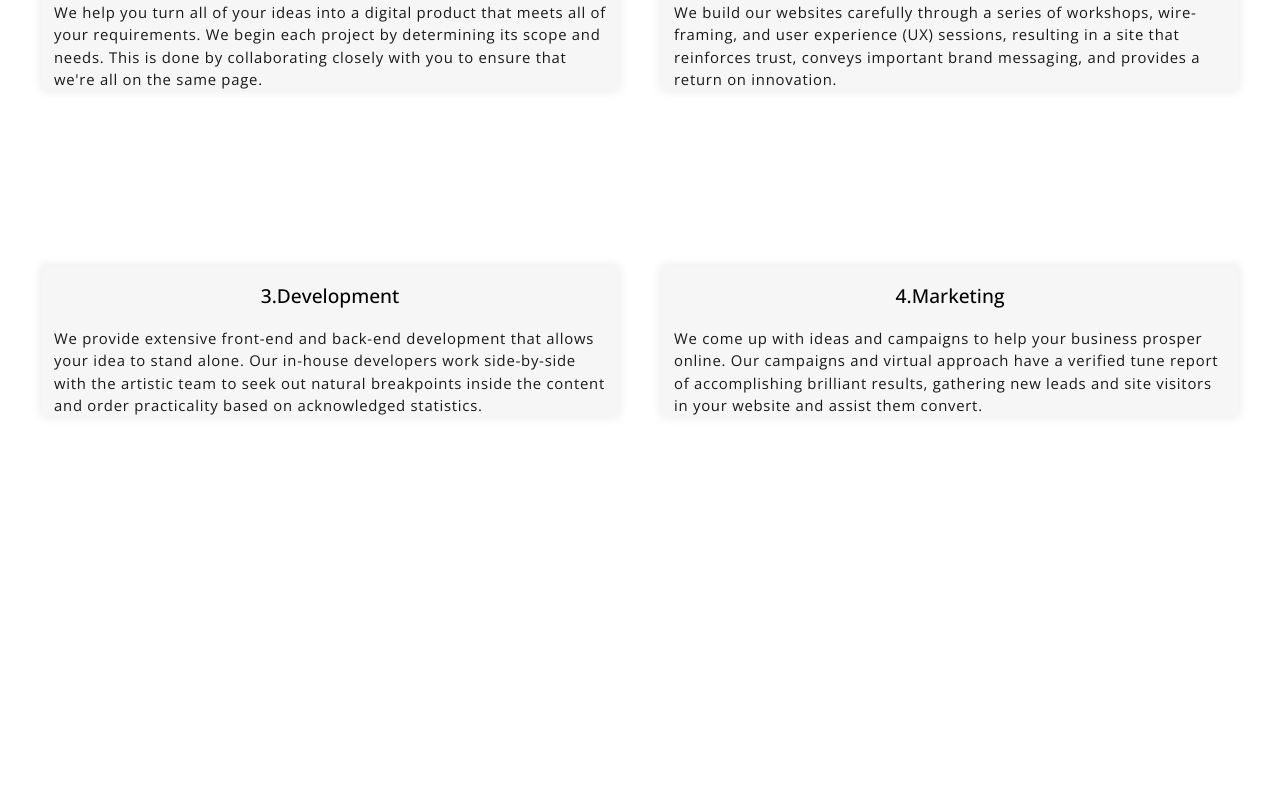
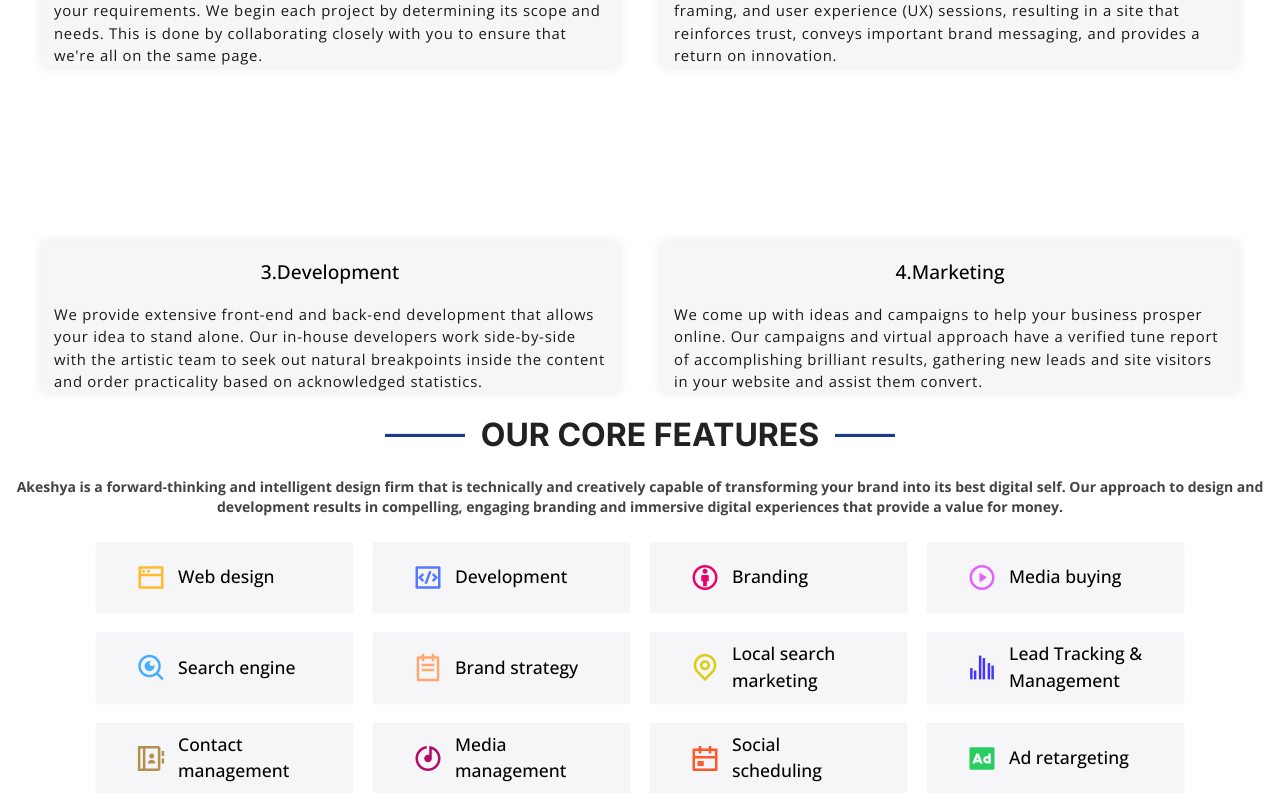
Before and after one commit to Jinshidjinu/Akeshya_Website, a Next.js app: page / in a window 1280 px wide. Shown: the part 2397-3190 px from the top of the page. Before the commit the page ends 2837 px from the top, so only its background shows below. Built offline with nearby package versions, Linux system fonts and the light colour scheme.

Commit message:
Core Features Section Completed

```diff
--- /dev/null
+++ b/app/Components/Home/CoreFeatures/Features.tsx
@@ -0,0 +1,43 @@
+import React from 'react'
+import Headings from '../../Shared/Headings'
+import FeatureCard from '../../Shared/FeatureCard'
+import 'remixicon/fonts/remixicon.css'
+
+const features = [
+  { id: 1, title: 'Web design', icon: 'ri-window-line', color: '#ffbb2c' },
+  { id: 2, title: 'Development', icon: 'ri-code-box-line', color: '#5578ff' },
+  { id: 3, title: 'Branding', icon: 'ri-creative-commons-by-line', color: '#e80368' },
+  { id: 4, title: 'Media buying', icon: 'ri-play-circle-line', color: '#e361ff' },
+  { id: 5, title: 'Search engine', icon: 'ri-search-eye-line', color: '#47aeff' },
+  { id: 6, title: 'Brand strategy', icon: 'ri-todo-line', color: '#ffa76e' },
+  { id: 7, title: 'Local search marketing', icon: 'ri-map-pin-line', color: '#dbce11' },
+  { id: 8, title: 'Lead Tracking & Management', icon: 'ri-bar-chart-grouped-line', color: '#4233ff' },
+  { id: 9, title: 'Contact management', icon: 'ri-contacts-book-line', color: '#b2904f' },
+  { id: 10, title: 'Media management', icon: 'ri-disc-line', color: '#b20969' },
+  { id: 11, title: 'Social scheduling', icon: 'ri-calendar-event-line', color: '#ff5828' },
+  { id: 12, title: 'Ad retargeting', icon: 'ri-advertisement-fill', color: '#29cc61' },
+];
+
+const Features: React.FC = () => {
+  return (
+    <div>
+      <Headings
+        content='OUR CORE FEATURES'
+        description='Akeshya is a forward-thinking and intelligent design firm that is technically and creatively capable of transforming your brand into its best digital self. Our approach to design and development results in compelling, engaging branding and immersive digital experiences that provide a value for money.'
+      />
+        <div className='w-full mx-auto px-24 grid gap-5 grid-flow-row auto-rows-max grid-cols-1 lg:grid-cols-4 h-auto'>
+          {features.map((data) => (
+            <FeatureCard
+              key={data.id}
+              title={data.title}
+              icon={data.icon}
+              color={data.color}
+            />
+          ))}
+        </div>
+
+    </div>
+  )
+}
+
+export default Features
--- a/app/Components/Home/OurProcess/Process.tsx
+++ b/app/Components/Home/OurProcess/Process.tsx
@@ -38,7 +38,7 @@
          description='Over the years we’ve evolved a tested method for attaining achievement for each one of our clients.'
           />
 
-       <div className='grid grid-cols-1 md:grid-cols-2    gap-y-44 md:gap-y-44  sm:gap-10   px-4 sm:px-6 lg:px-10 py-6 w-full h-auto min-h-96'>
+       <div className='grid grid-cols-1 md:grid-cols-2    gap-y-44 md:gap-y-44  sm:gap-10 px-4 sm:px-6 lg:px-10  w-full h-auto min-h-96'>
          {processes.map( process => (
            <ProcessCard
               key={process.id}
--- /dev/null
+++ b/app/Components/Shared/FeatureCard.tsx
@@ -0,0 +1,21 @@
+import React from 'react'
+import 'remixicon/fonts/remixicon.css'
+
+interface FeaturesCardsProps {
+    title: string;
+    icon: string;
+    color: string;
+  }
+
+
+const FeatureCard : React.FC<FeaturesCardsProps> = ({title,icon,color}) => {
+  return (
+    <div className="flex justify-start w-auto min-w-[12rem] px-10 gap-3 ease-in-out duration-500 items-center hover:bg-[#eef7fc] h-[4.4rem] shadow-sm bg-[#f6f6f8]">
+      <i className={icon} style={{ color,fontSize:'30px' }}></i>
+      <span className="font-medium font-sans text-[1.1rem] mb-[.1rem]">{title}</span>
+    </div>
+  );
+};
+
+
+export default FeatureCard
--- a/app/page.tsx
+++ b/app/page.tsx
@@ -5,6 +5,7 @@
 import About from "./Components/Home/About/About";
 import Services from "./Components/Home/Servicess/Services";
 import Process from "./Components/Home/OurProcess/Process";
+import Features from "./Components/Home/CoreFeatures/Features";
  const Home = ()=>{
   return (
    <div>
@@ -14,6 +15,7 @@
        <About/>
        <Services/>
        <Process/>
+       <Features/>
 
    </div>
   );
```
